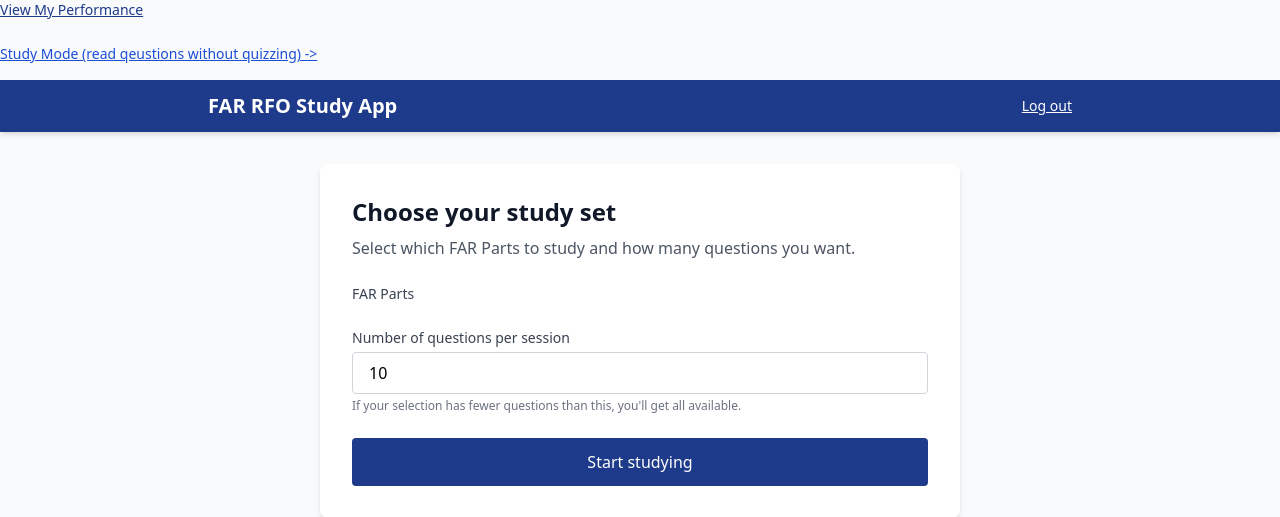
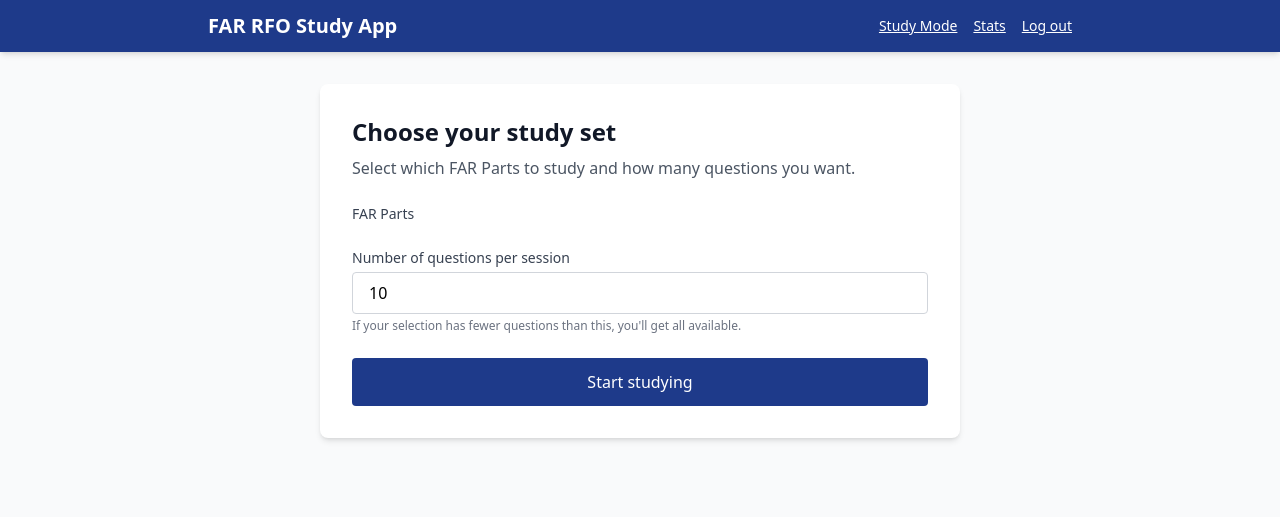
Before and after one commit to pchambers27/far-rfo-study-app, a Flask app: page /study in a window 1280 px wide. Shown: the top 517 px of the page. Run offline with Flask 3, Linux system fonts and the light colour scheme; the visitor is signed in with stand-in values (Sample User, id 1); data that the repository does not hold is empty; some libraries are stand-ins or nearby versions.

Commit message:
Update navigation bar to include study and stats links
Integrates 'Study Mode' and 'Stats' links into the main navigation bar by modifying the `templates/study.html` file, replacing standalone links with elements within a flex container.

Replit-Commit-Author: Agent
Replit-Commit-Session-Id: eb057148-5490-4672-b1cf-c319321d5f23
Replit-Commit-Checkpoint-Type: full_checkpoint
Replit-Commit-Event-Id: 5bb12368-2945-4eb9-9bcb-a4d67a80b781
Replit-Commit-Screenshot-Url: https://storage.googleapis.com/screenshot-production-us-central1/2927a7cb-7a5c-40ab-b3ae-26025dba71e2/eb057148-5490-4672-b1cf-c319321d5f23/9tUAUuG
Replit-Helium-Checkpoint-Created: true

```diff
--- a/templates/study.html
+++ b/templates/study.html
@@ -6,18 +6,16 @@
     <script src="https://cdn.tailwindcss.com"></script>
 </head>
 
-<p class="mb-6 text-sm">
-    <a href="/stats" class="text-blue-700 hover:text-blue-900 underline">View My Performance</a>
-</p>
-<p class="mb-4 text-sm">
-    <a href="/learn" class="text-blue-700 hover:text-blue-900 underline">Study Mode (read qeustions without quizzing) -></a>
-</p>
+
 <body class="bg-gray-50 min-h-screen">
 
     <nav class="bg-blue-900 text-white shadow-md">
         <div class="max-w-4xl mx-auto px-4 py-3 flex justify-between items-center">
             <h1 class="text-xl font-bold text-white">FAR RFO Study App</h1>
-            <a href="/logout" class="text-sm underline hover:opacity-75">Log out</a>
+            <div class="flex items-center gap-4">
+                <a href="/learn" class="text-sm underline hover:opacity-75">Study Mode</a>
+                <a href="/stats" class="text-sm underline hover:opacity-75">Stats</a>
+                <a href="/logout" class="text-sm underline hover:opacity-75">Log out</a>
         </div>
     </nav>
 
```
